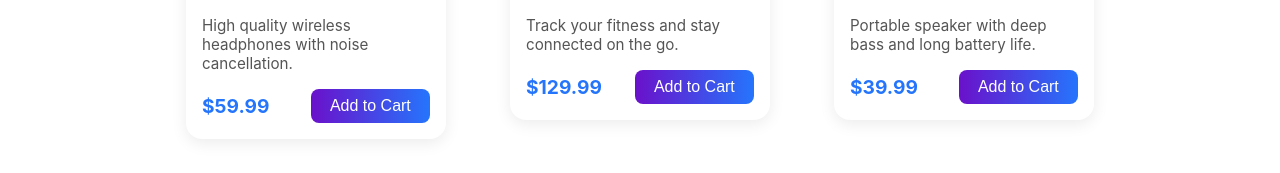
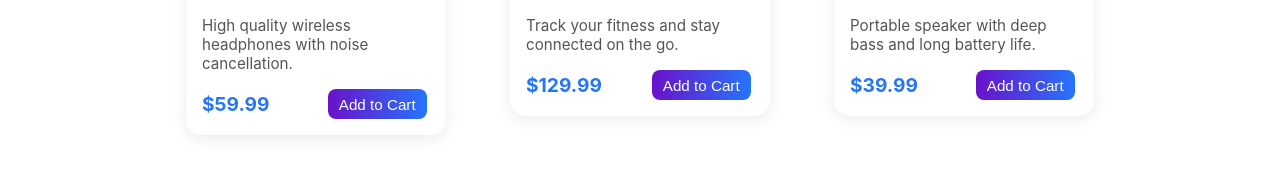
Before and after one commit to Bhuiyash/AdityasEcom, an Angular app: page / in a window 1280 px wide. Shown: the part 443-616 px from the top of the page. Built offline with nearby package versions, Linux system fonts and the light colour scheme.

Commit message:
refactor: streamline button styles and improve layout consistency in product card

```diff
--- a/src/app/product-card/product-card.css
+++ b/src/app/product-card/product-card.css
@@ -34,45 +34,45 @@
   display: flex;
   align-items: center;
   justify-content: space-between;
+  gap: 0.5rem;
+  flex-wrap: wrap;
 }
 .product-price {
   font-size: 1.2rem;
   font-weight: bold;
   color: #2575fc;
 }
+.add-to-cart-btn, .remove-from-cart-btn {
+  min-width: 90px;
+  padding: 0.4rem 0.7rem;
+  font-size: 0.95rem;
+  border-radius: 8px;
+  border: none;
+  cursor: pointer;
+  transition: background 0.2s;
+  margin-left: 0.2rem;
+  margin-right: 0.2rem;
+}
 .add-to-cart-btn {
   background: linear-gradient(90deg, #6a11cb 0%, #2575fc 100%);
   color: #fff;
-  border: none;
-  border-radius: 8px;
-  padding: 0.5rem 1.2rem;
-  font-size: 1rem;
-  cursor: pointer;
-  transition: background 0.2s;
 }
 .add-to-cart-btn:hover {
   background: linear-gradient(90deg, #2575fc 0%, #6a11cb 100%);
 }
+.remove-from-cart-btn {
+  background: #ff4d4f;
+  color: #fff;
+}
+.remove-from-cart-btn:hover {
+  background: #d9363e;
+}
 .product-cart-count {
   color: #22c55e;
   font-weight: bold;
-  margin-left: 0.5rem;
   font-size: 1.05rem;
-  animation: pop 0.5s;
-}
-.remove-from-cart-btn {
-  margin-left: 0.5rem;
-  background: #ff4d4f;
-  color: #fff;
-  border: none;
-  border-radius: 8px;
-  padding: 0.3rem 0.9rem;
-  font-size: 0.95rem;
-  cursor: pointer;
-  transition: background 0.2s;
-}
-.remove-from-cart-btn:hover {
-  background: #d9363e;
+  margin-left: 0.2rem;
+  margin-right: 0.2rem;
 }
 
 @keyframes pop {
```
